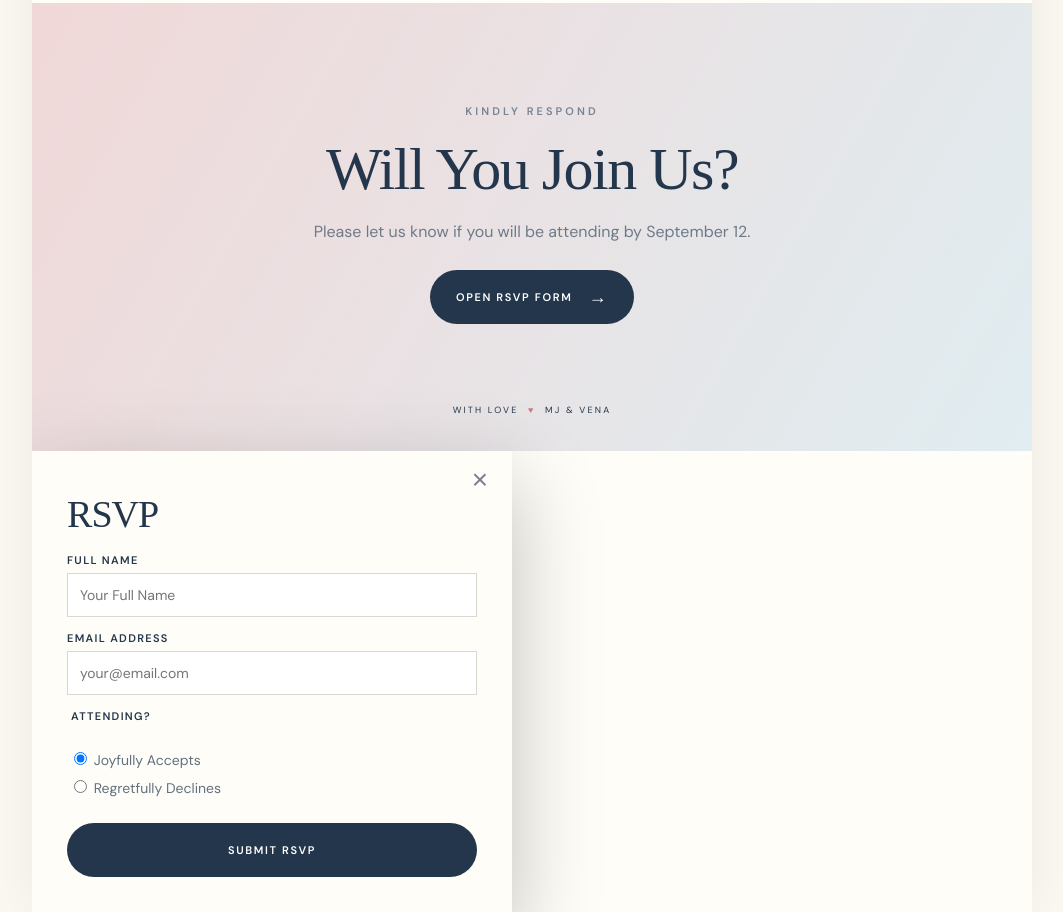
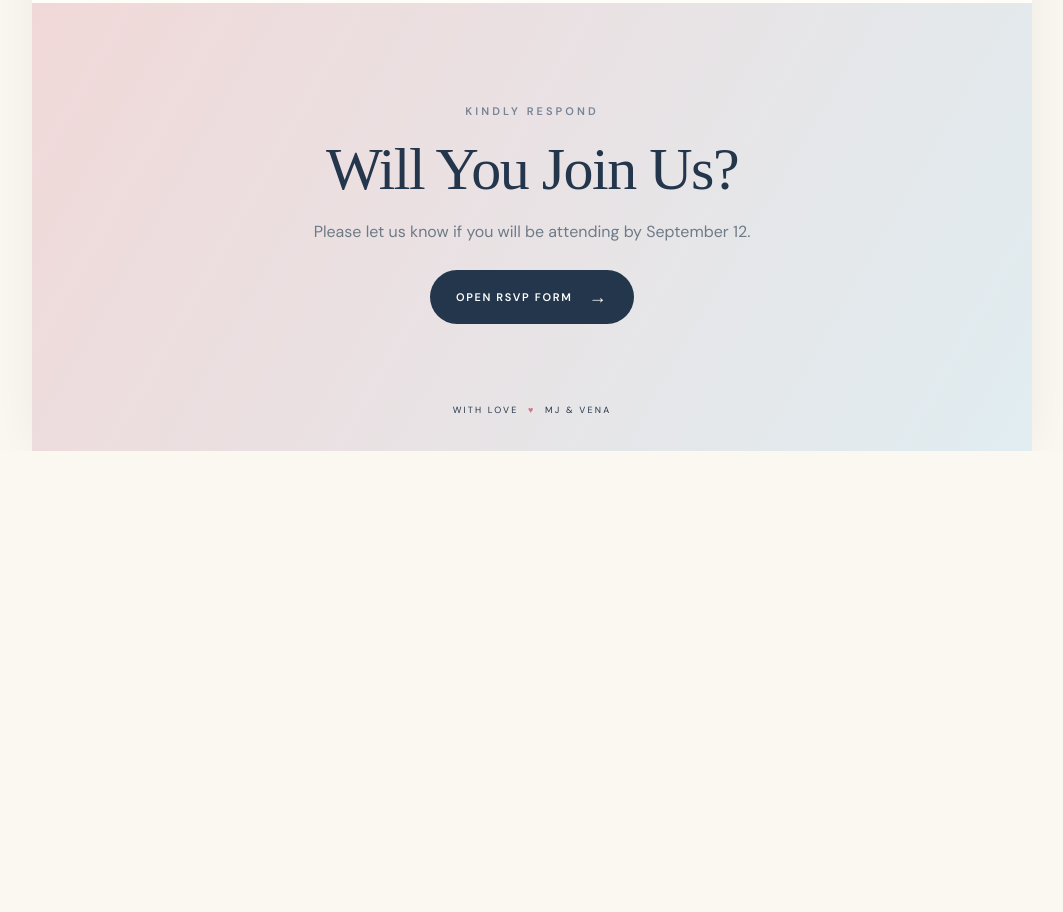
Before and after one commit to mborganio2/JoinUs, a plain HTML site: page index.html in a window 1280 px wide. Shown: the part 1540-2452 px from the top of the page, without its empty margins (108-1171 px from the left). After the commit the page ends 1991 px from the top, so only its background shows below. Drawn offline with Linux system fonts and the light colour scheme; a web font is replaced by a local one.

```diff
--- a/index.html
+++ b/index.html
@@ -86,8 +86,9 @@
     </section>
 
 <!-- RSVP Popup Window with Custom Design -->
-<div class="modal">
-  <button class="close" onclick="document.getElementById('modal').style.display='none'">&times;</button>
+<div id="modal" class="modal-backdrop" style="display: none;">
+  <div class="modal">
+    <button class="close" onclick="document.getElementById('modal').style.display='none'">&times;</button>
 
   <!-- Content shown BEFORE submission -->
   <div id="rsvp-form-container">
```
